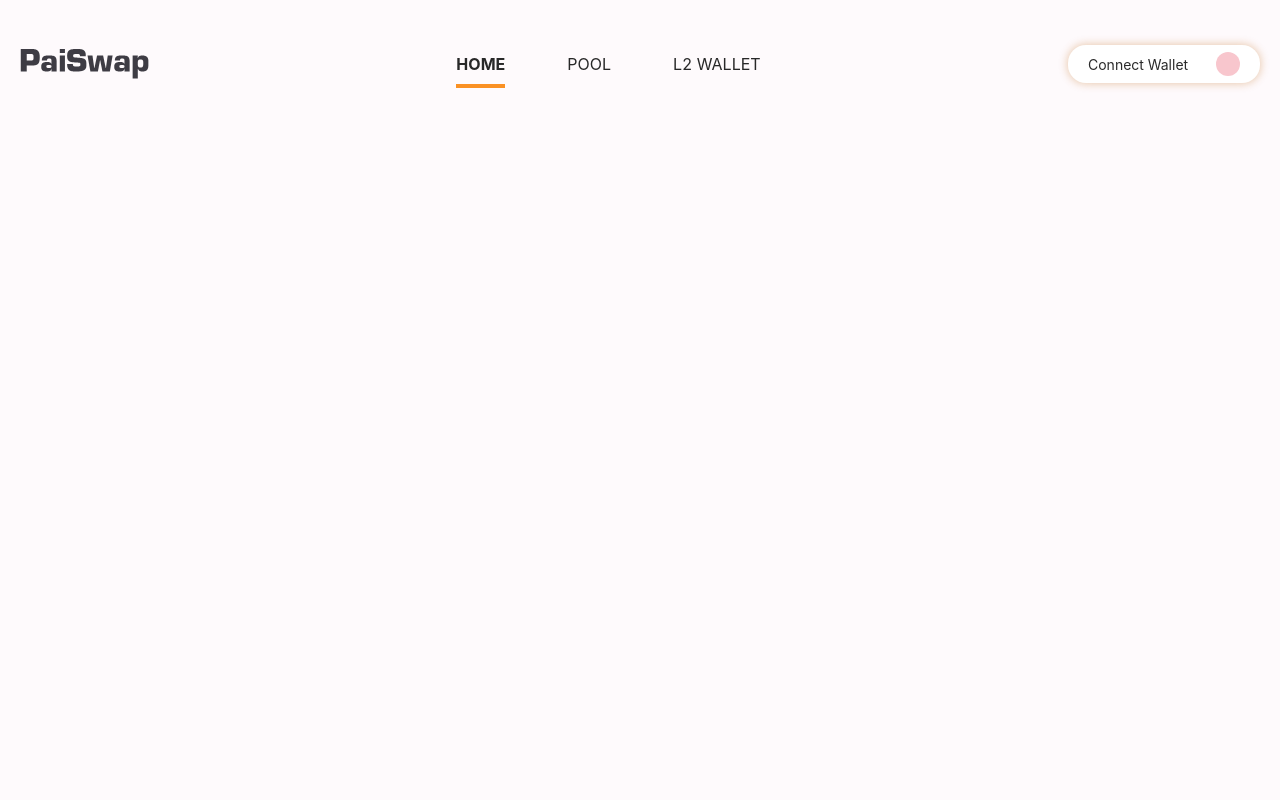
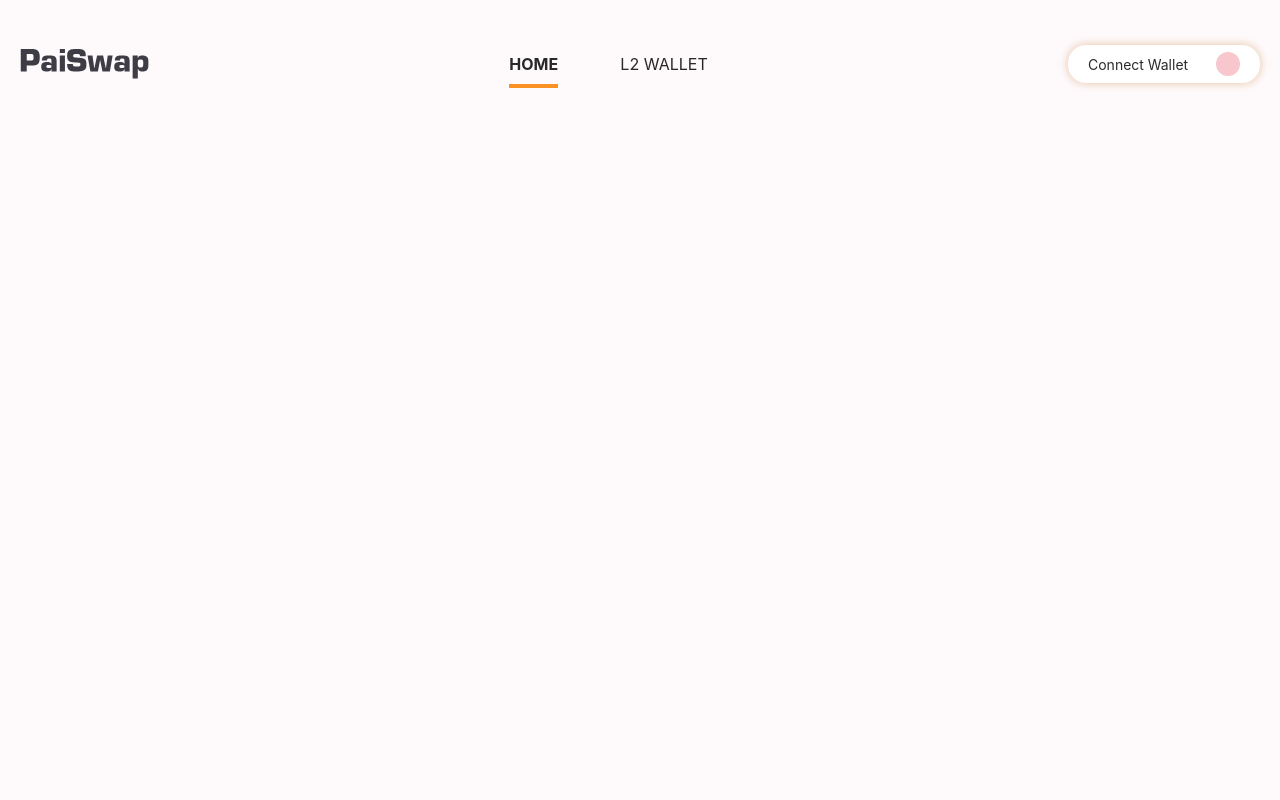
Before and after one commit to renyanduo/PAISwap-frontend, a React (Create React App) app: page / in a window 1280 px wide. Shown: the top 800 px of the page. Built offline with nearby package versions, Linux system fonts and the light colour scheme.

Commit message:
refactor: update 1028

```diff
--- a/src/components/app-header/index.jsx
+++ b/src/components/app-header/index.jsx
@@ -61,13 +61,13 @@ function Index(props) {
             }}>
             HOME
           </span>
-          <span
-            className={location.pathname === '/pool' ? 'active' : ''}
-            onClick={() => {
-              jump('/pool')
-            }}>
-            POOL
-          </span>
+          {/*<span*/}
+          {/*  className={location.pathname === '/pool' ? 'active' : ''}*/}
+          {/*  onClick={() => {*/}
+          {/*    jump('/pool')*/}
+          {/*  }}>*/}
+          {/*  POOL*/}
+          {/*</span>*/}
           <span
             className={location.pathname === '/l2wallet' ? 'active' : ''}
             onClick={() => {
--- a/src/pages/l2wallet/index.jsx
+++ b/src/pages/l2wallet/index.jsx
@@ -304,9 +304,9 @@ const Index = props => {
         })
         .on('error', function(error, receipt) {
           console.log(error)
-          const successMsg = 'Transaction was not mined within 50 blocks, please make sure your transaction was properly sent. Be aware that it might still be mined!'
-          if (error.message === successMsg) {
-            // setShowSuccess(true)
+          // const successMsg = 'Transaction was not mined within 50 blocks, please make sure your transaction was properly sent. Be aware that it might still be mined!'
+          if(error.message.indexOf('50 blocks')>-1){
+              // setShowSuccess(true)
             pollingCheck(txId)
           } else {
             setShowError(true)
@@ -355,8 +355,8 @@ const Index = props => {
         })
         .on('error', function(error, receipt) {
           console.log(error)
-          const successMsg = 'Transaction was not mined within 50 blocks, please make sure your transaction was properly sent. Be aware that it might still be mined!'
-          if (error.message === successMsg) {
+          // const successMsg = 'Transaction was not mined within 50 blocks, please make sure your transaction was properly sent. Be aware that it might still be mined!'
+          if(error.message.indexOf('50 blocks')>-1){
             // setShowSuccess(true)
             pollingCheck(txId)
           } else {
```
Also changed, not shown: src/router/routes.js (+5 -5 lines).
